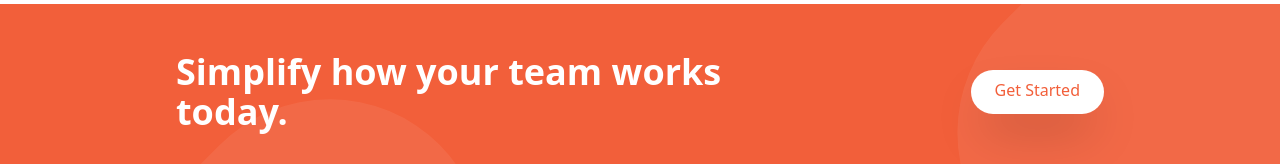
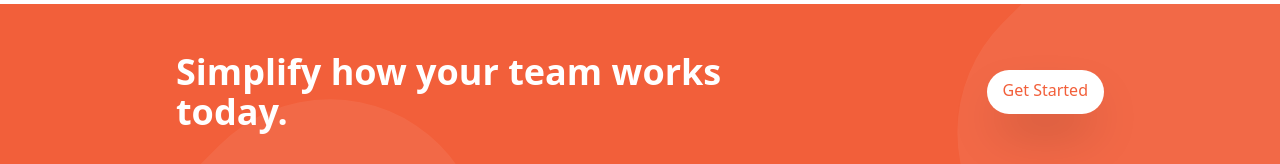
Before and after one commit to Arroxhack/RefreshingHtmlCss, a website: page Tailwind/index.html in a window 1280 px wide. Shown: the part 1764-1928 px from the top of the page. Drawn offline with Linux system fonts and the light colour scheme.

Commit message:
button no div px-4

```diff
--- a/Tailwind/index.html
+++ b/Tailwind/index.html
@@ -215,11 +215,11 @@
                 Simplify how your team works today.
             </h2>
             <!-- Button -->
-            <div>
-                <a href="#" class="block p-3 px-6 pt-2 text-brightRed bg-white rounded-full shadow-2xl baseline hover:bg-gray-200">
-                    Get Started
+
+                <a href="#" class="p-3 px-4 pt-2 text-brightRed bg-white rounded-full shadow-2xl baseline hover:bg-gray-200">
+                   Get Started
                 </a>
-            </div>
+
         </div>
 
     </section>
```
Also changed, not shown: Tailwind/src/css/main.css.
